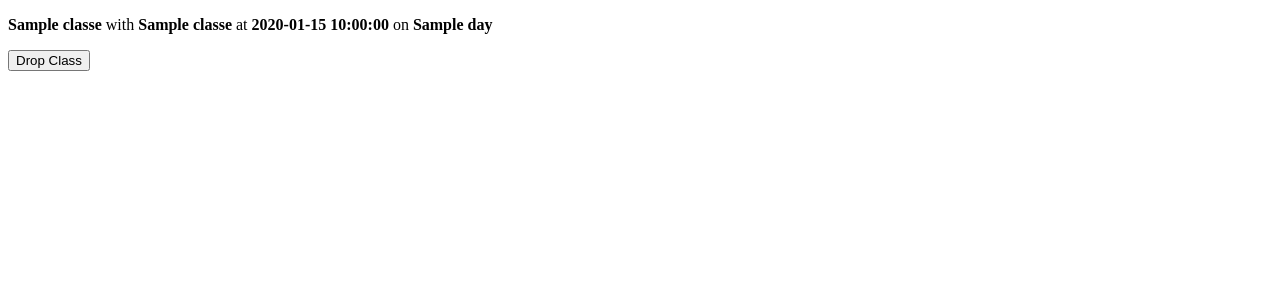
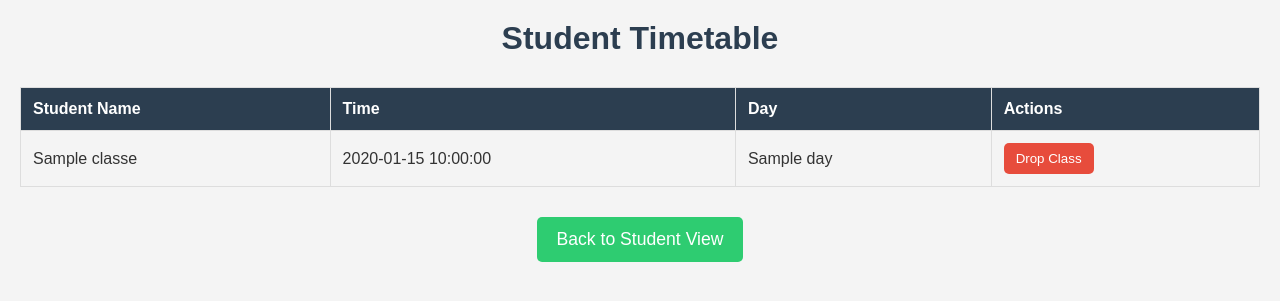
Before and after one commit to jerrardteh/MMU-TutorFinder, a Flask app: template templates/studenttimetable.html in a window 1280 px wide. Shown: the top 301 px of the page. Run offline with Flask 3, Linux system fonts and the light colour scheme; the template is opened without the code that fills it: most values are stand-ins (such as "Sample title", 1, 10 or a date in 2020).

Commit message:
make a table for timetable, tutor addtime page not yet

```diff
--- /dev/null
+++ b/static/timetable.css
@@ -0,0 +1,88 @@
+/* Basic reset */
+* {
+  margin: 0;
+  padding: 0;
+  box-sizing: border-box;
+}
+
+/* Body Styling */
+body {
+  font-family: Arial, sans-serif;
+  background-color: #f4f4f4;
+  color: #333;
+  padding: 20px;
+}
+
+/* Header Styling */
+header {
+  text-align: center;
+  margin-bottom: 30px;
+}
+
+header h1 {
+  font-size: 2rem;
+  color: #2c3e50;
+  margin-bottom: 20px;
+}
+
+/* Table Styling */
+.timetable {
+  width: 100%;
+  border-collapse: collapse;
+  margin-top: 20px;
+}
+
+.timetable th, .timetable td {
+  padding: 12px;
+  text-align: left;
+  border: 1px solid #ddd;
+}
+
+.timetable th {
+  background-color: #2c3e50;
+  color: white;
+}
+
+.timetable tr:nth-child(even) {
+  background-color: #f9f9f9;
+}
+
+.timetable tr:hover {
+  background-color: #f1f1f1;
+}
+
+/* Drop Button Styling */
+.drop-btn {
+  background-color: #e74c3c;
+  color: #fff;
+  padding: 8px 12px;
+  border: none;
+  border-radius: 5px;
+  cursor: pointer;
+  transition: background-color 0.3s ease;
+}
+
+.drop-btn:hover {
+  background-color: #c0392b;
+}
+
+/* Back Button Styling */
+.back-button {
+  text-align: center;
+  margin-top: 30px;
+}
+
+.back-btn {
+  background-color: #2ecc71;
+  color: #fff;
+  padding: 12px 20px;
+  border: none;
+  border-radius: 5px;
+  cursor: pointer;
+  font-size: 1.1rem;
+  transition: background-color 0.3s ease;
+}
+
+.back-btn:hover {
+  background-color: #27ae60;
+}
--- a/templates/studenttimetable.html
+++ b/templates/studenttimetable.html
@@ -1,19 +1,53 @@
 <!DOCTYPE html>
-<html>
+<html lang="en">
+<head>
+  <meta charset="UTF-8">
+  <meta name="viewport" content="width=device-width, initial-scale=1">
+  <title>Student Timetable</title>
+  <link rel="stylesheet" href="{{ url_for('static', filename='timetable.css') }}">
+</head>
 <body>
+
+  <header>
+    <h1>Student Timetable</h1>
+  </header>
+
   <main id="studentContainer">
+    <table class="timetable">
+      <thead>
+        <tr>
+          <th>Student Name</th>
+          <th>Time</th>
+          <th>Day</th>
+          <th>Actions</th>
+        </tr>
+      </thead>
+      <tbody>
         {% for classes in classes %}
-    <div class="card">
-        <div class="info">
-            <p><strong>{{ classes.subject }}</strong> with <strong>{{ classes.tutorname }}</strong> at <strong> {{ classes.time }}</strong> on <strong> {{ classes.day }}</strong></p>
-        </div>
+        <tr>
+          <td>{{ classes.studentname }}</td>
+          <td>{{ classes.time }}</td>
+          <td>{{ classes.day }}</td>
+          <td>
             <form action="{{ url_for('droplesson.dropclasses') }}" method="POST">
               <input type="hidden" name="droptutorname" value="{{ classes.tutorname }}">
               <input type="hidden" name="droptime" value="{{ classes.time }}">
               <input type="hidden" name="dropday" value="{{ classes.day }}">
-            <button name="dropclass">Drop Class</button>
+              <button type="submit" name="dropclass" class="drop-btn">Drop Class</button>
             </form>
+          </td>
+        </tr>
+        {% endfor %}
+      </tbody>
+    </table>
+  </main>
+
+  <!-- Back to Student View Button -->
+  <div class="back-button">
+    <a href="http://localhost:5000/studentview/">
+      <button class="back-btn">Back to Student View</button>
+    </a>
   </div>
-    {% endfor %}
+
 </body>
 </html>
--- a/testingweb/templates/testingweb.html
+++ b/testingweb/templates/testingweb.html
@@ -32,10 +32,10 @@
         <option value="evening">Evening</option>
       </select>
       <button id="resetButton">Reset Filters</button>
+      <a href="{{ url_for('studentview.studenttimetable') }}" class="viewclass">
+        <button id="viewclass">View Classes</button>
+      </a>
       </div>
-      <a href="{{ url_for('studentview.studenttimetable') }}">
-        <button>View Classes</button>
-      </a>
       <a href="http://localhost:5000/login" class="home-icon">
       <i class="fas fa-home"></i>
     </a>
```
Also changed, not shown: static/addtime.css (added, +99 -0 lines), static/booklesson.css (added, +88 -0 lines), static/testingweb.css (+11 -0 lines), templates/booklesson.html (+46 -13 lines), templates/tutortimetable.html (+42 -11 lines), users.db. Lines whose indentation alone changed are shown as unchanged.
